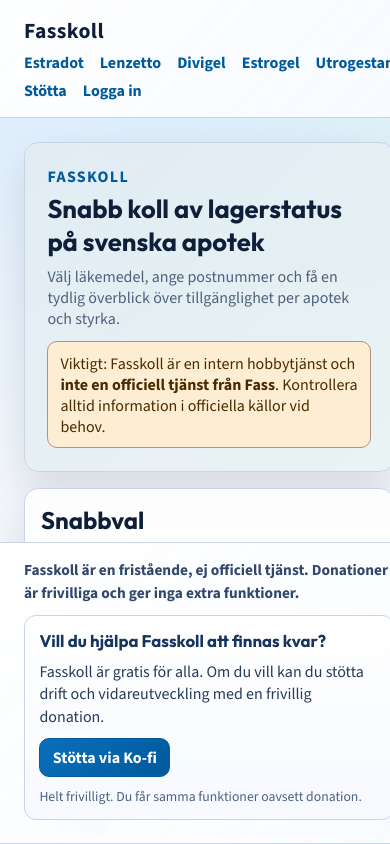
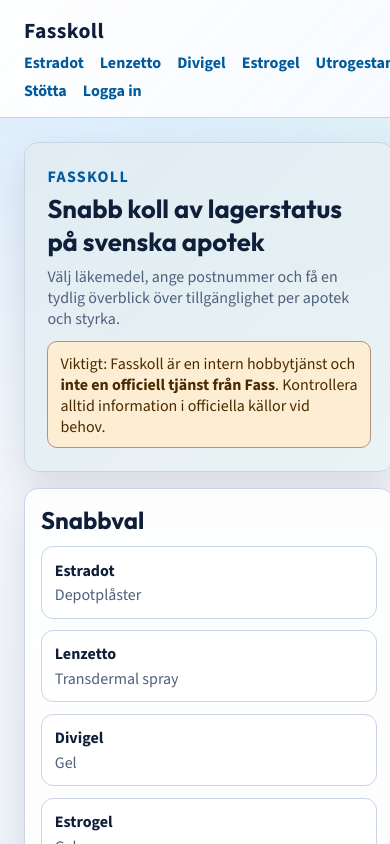
Before and after one commit to tobisen/fasskoll, a Vue app: page / in a window 390 px wide. Shown: the top 844 px of the page. Built offline with nearby package versions, Linux system fonts and the light colour scheme; no server answers.

Commit message:
Disable sticky footer behavior on mobile viewports

```diff
--- a/src/App.vue
+++ b/src/App.vue
@@ -398,7 +398,7 @@
   color: var(--danger);
 }
 
-@media (max-width: 860px) {
+@media (max-width: 1024px), (hover: none) and (pointer: coarse) {
   .site-header {
     grid-template-columns: 1fr;
     gap: 0.45rem;
@@ -409,5 +409,12 @@
   .header-right {
     justify-self: start;
   }
+
+  .site-footer {
+    position: static !important;
+    bottom: auto !important;
+    z-index: auto !important;
+    padding: 0.8rem 1rem 1rem;
+  }
 }
 </style>
```
